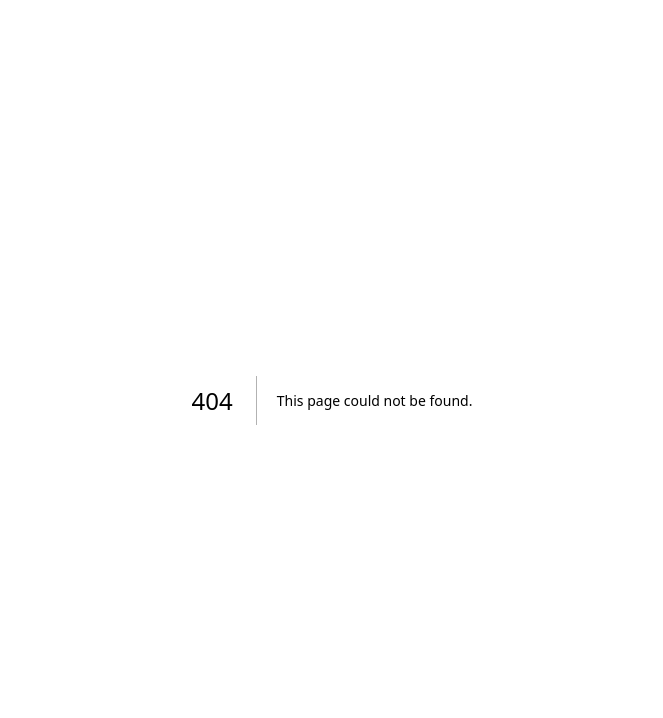
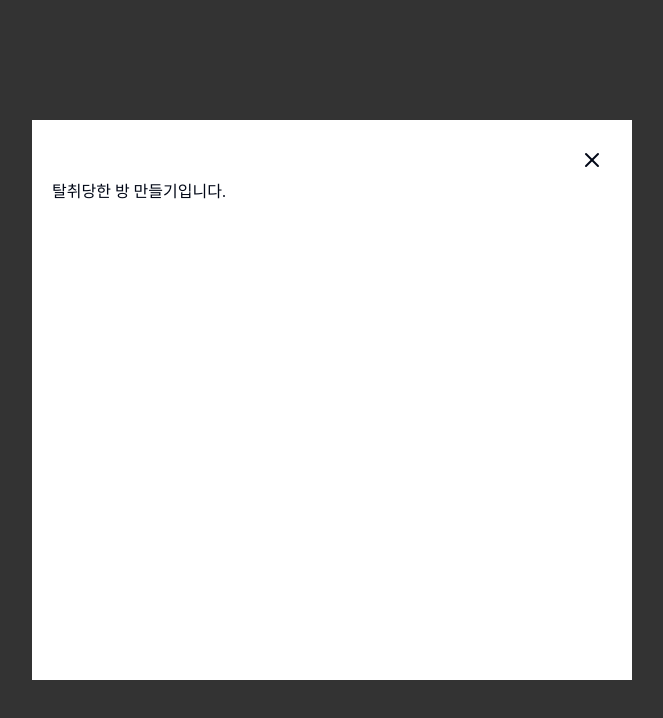
Before and after one commit to dydcodydco/catch-mind, a Next.js app: page /create-room in a window 1280 px wide. Before the commit this address had no page. Shown: the top 718 px of the page, without its empty margins (308-971 px from the left). Built offline with nearby package versions, Linux system fonts and the light colour scheme.

Commit message:
Feat: 게임방 만들기, 게임방 참여하기 모달 작업 (feat: 인터셉트, 페러렐 라우트)

```diff
--- /dev/null
+++ b/src/app/(afterLogin)/@modal/(.)create-room/page.tsx
@@ -0,0 +1,14 @@
+import Modal from '@/app/_components/Modal';
+import ModalClose from '@/app/(afterLogin)/_components/ModalClose';
+
+export default function ModalCreateRoomPage() {
+return (
+    <Modal>
+      <div className='flex justify-end'>
+        <ModalClose />
+      </div>
+
+      방 생성 입니다.
+    </Modal>
+  )
+}
--- /dev/null
+++ b/src/app/(afterLogin)/@modal/(.)join-room/page.tsx
@@ -0,0 +1,13 @@
+import Modal from '@/app/_components/Modal';
+import ModalClose from '@/app/(afterLogin)/_components/ModalClose';
+
+export default function JoinRoomPage() {
+  return (
+    <Modal>
+      <div className='flex justify-end'>
+        <ModalClose />
+      </div>
+      방 참여 입니다.
+    </Modal>
+  )
+}
--- /dev/null
+++ b/src/app/(afterLogin)/@modal/default.tsx
@@ -0,0 +1,3 @@
+export default function Default() {
+  return null;
+}
--- /dev/null
+++ b/src/app/(afterLogin)/_components/ModalClose.tsx
@@ -0,0 +1,19 @@
+'use client'
+
+import { Button } from '@/components/ui/button'
+import { X } from 'lucide-react'
+import { useRouter } from 'next/navigation';
+import { useCallback } from 'react';
+
+export default function ModalClose() {
+  const router = useRouter();
+
+  const onClickClose = useCallback(() => {
+    router.back();
+  }, [router]);
+  return (
+    <Button variant="ghost" size="icon" onClick={onClickClose}>
+      <X />
+    </Button>
+  )
+}
--- /dev/null
+++ b/src/app/(afterLogin)/create-room/page.tsx
@@ -0,0 +1,14 @@
+import Modal from '@/app/_components/Modal';
+import ModalClose from '../_components/ModalClose';
+
+export default function CreateRoomPage() {
+
+  return (
+    <Modal>
+      <div className='flex justify-end'>
+        <ModalClose />
+      </div>
+      <div>탈취당한 방 만들기입니다.</div>
+    </Modal>
+  )
+}
--- /dev/null
+++ b/src/app/(afterLogin)/join-room/page.tsx
@@ -0,0 +1,13 @@
+import Modal from '@/app/_components/Modal';
+import ModalClose from '@/app/(afterLogin)/_components/ModalClose';
+
+export default function ModalJoinRoomPage() {
+  return (
+    <Modal>
+      <div className='flex justify-end'>
+        <ModalClose />
+      </div>
+      탈취당한 방 참여입니다.
+    </Modal>
+  )
+}
--- /dev/null
+++ b/src/app/(afterLogin)/layout.tsx
@@ -0,0 +1,12 @@
+import { ReactNode } from 'react';
+
+type Props = { children: ReactNode, modal: ReactNode };
+
+export default function Layout({ children, modal }: Props) {
+  return (
+    <>
+      {children}
+      {modal}
+    </>
+  )
+}
--- /dev/null
+++ b/src/app/_components/Modal.tsx
@@ -0,0 +1,13 @@
+import { ReactNode } from 'react';
+
+type Props = {children: ReactNode}
+
+export default function Modal({ children }: Props) {
+  return (
+    <div className='fixed bg-black top-0 left-0 flex w-dvw h-dvh justify-center items-center bg-opacity-80'>
+      <div className='bg-white p-2 md:p-5 flex flex-col min-w w-full h-dvh md:min-w-[600px] md:min-h-[70dvh] md:w-auto md:h-auto'>
+        {children}
+      </div>
+    </div>
+  )
+}
```
